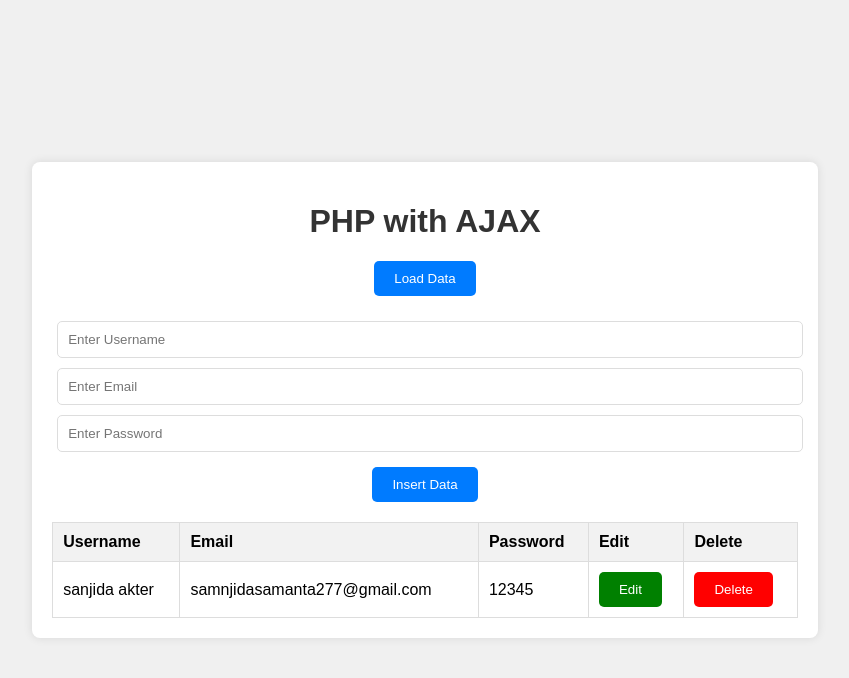
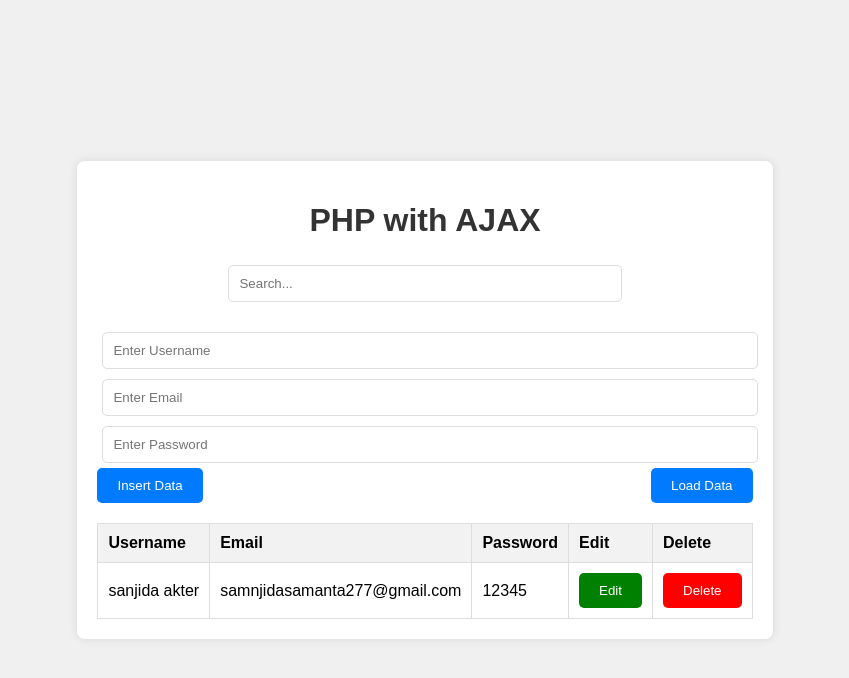
Before and after one commit to Hima0X2/php_Ajax, a PHP site: page / in a window 1280 px wide. Shown: the top 678 px of the page, without its empty margins (215-1064 px from the left). Run offline with PHP 8.4, Linux system fonts and the light colour scheme.

Commit message:
Update index.php

```diff
--- a/index.php
+++ b/index.php
@@ -122,17 +122,78 @@
             right: -15px;
             cursor: pointer;
         }
+        .search-container {
+    margin-top: 20px;
+    text-align: center;
+}
+.button-container {
+    display: flex;
+    justify-content: space-between;
+    margin-bottom: 20px;
+}
+
+.button-container button {
+    background-color: #007bff;
+    color: white;
+    border: none;
+    padding: 10px 20px;
+    border-radius: 5px;
+    cursor: pointer;
+}
+
+.button-container button:hover {
+    background-color: #0056b3;
+}
+
+.input-container {
+    margin-top: 20px;
+}
+
+.input-container input {
+    padding: 10px;
+    margin: 5px;
+    border: 1px solid #ddd;
+    border-radius: 5px;
+    width: calc(100% - 22px); /* Adjust width to include padding and border */
+}
+.search-container input[type=text] {
+    padding: 10px;
+    margin: 5px;
+    border: 1px solid #ddd;
+    border-radius: 5px;
+    width: calc(60% - 22px); /* Adjust width to include padding and border */
+}
+
+/* .search-container button {
+    background-color: #007bff;
+    color: white;
+    border: none;
+    padding: 10px 20px;
+    border-radius: 5px;
+    cursor: pointer;
+    width: calc(40% - 22px); /* Adjust width to include padding and border */
+}
+
+.search-container button:hover {
+    background-color: #0056b3;
+} */
     </style>
 </head>
 <body>
     <div class="container">
         <h1>PHP with AJAX</h1>
-        <button id="button_click">Load Data</button>
+        <div class="search-container">
+            <input type="text" id="search_input" placeholder="Search...">
+            <!-- <button id="search_button">Search</button> -->
+        </div>
         <div class="input-container">
             <input type="text" id="username_input" placeholder="Enter Username">
             <input type="email" id="email_input" placeholder="Enter Email">
             <input type="text" id="password_input" placeholder="Enter Password">
+            </div>
+            <div class="button-container">
             <button id="insertData">Insert Data</button>
+            <button id="button_click">Load Data</button>
         </div>
         <table id="data-table">
             <thead>
@@ -246,7 +307,6 @@
         $(document).on("click", ".update-btn", function(){
     $("#modal").show();
     var username = $(this).closest("tr").find("td:first").text();
-
     $.ajax({
         url: "ajax-load-updated-form.php",
         type: "POST",
@@ -281,7 +341,18 @@
         }
     });
 });
-
+//live search
+$("#search_input").on("keyup", function(){
+                var search = $(this).val();
+                $.ajax({
+                    url: "search.php",
+                    type: "POST",
+                    data: { search: search },
+                    success: function(data) {
+                        $("#data-table").html(data);
+                    }
+                });
+            });
 });
 </script>
 </body>
```
Lines whose indentation alone changed are shown as unchanged.
